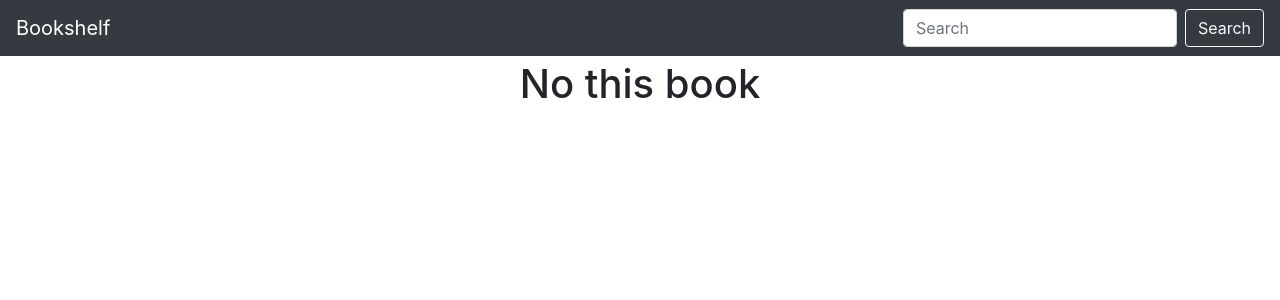
After one commit to ghlin-daniel/Bookshelf, a Django app: page /books/1/ in a window 1280 px wide. The commit adds this page. Shown: the top 300 px of the page. Run offline with Django 3.2, Linux system fonts and the light colour scheme; data that the repository does not hold is empty; some libraries are stand-ins or nearby versions.

Commit message:
Add book detail page

```diff
--- /dev/null
+++ b/books/static/books/detail.css
@@ -0,0 +1,3 @@
+#book-img-description {
+    margin-top:20px;
+}
--- a/books/templates/base/base.html
+++ b/books/templates/base/base.html
@@ -6,7 +6,7 @@
 
     {% load bootstrap4 %}
     {% bootstrap_css %}
-    {% bootstrap_javascript %}
+    {% bootstrap_javascript jquery=1 %}
 
     {% load static %}
     <link rel="stylesheet" type="text/css" href="{% static 'base/base.css' %}" />
--- /dev/null
+++ b/books/templates/books/detail.html
@@ -0,0 +1,40 @@
+{% extends 'base/base.html' %}
+
+{% block ref %}
+    {% load static %}
+    <link rel="stylesheet" type="text/css" href="{% static 'books/detail.css' %}" />
+{% endblock %}
+
+{% block content %}
+    {% if book %}
+        <div class="row">
+            <div class="col">
+                <h2>{{ book.title }}</h2>
+                <h3>{{ book.subtitle }}</h3>
+                <p>Authors: {{ book.authors }}</p>
+                <p>Publisher: {{ book.publisher }}</p>
+                <p>
+                    <button class="btn btn-secondary btn-sm" type="button" data-toggle="collapse" data-target="#detail" aria-expanded="false" aria-controls="detail">
+                        Detail
+                    </button>
+                </p>
+                <div class="collapse" id="detail">
+                    <p>Published Date: {{ book.published_date }}</p>
+                    <p>ISBN: {{ book.isbn13 }}</p>
+                    <p>Pages: {{ book.page_count }}</p>
+                    <p>Language: {{ book.language }}</p>
+                </div>
+            </div>
+        </div>
+        <div class="row" id="book-img-description">
+            <div class="col-2">
+                <img class="book-img" src="{{ book.image_url }}">
+            </div>
+            <div class="col-10">
+                <p>{{ book.description }}</p>
+            </div>
+        </div>
+    {% else %}
+        <h1 style="text-align: center">No this book</h1>
+    {% endif %}
+{% endblock %}
--- a/books/urls.py
+++ b/books/urls.py
@@ -6,4 +6,5 @@ app_name = 'books'
 urlpatterns = [
     path('', views.index, name='index'),
     path('search/', views.search, name='search'),
+    path('<int:book_isbn13>/', views.detail, name='detail'),
 ]
--- a/books/views.py
+++ b/books/views.py
@@ -26,3 +26,11 @@ def search(request):
         books = query_set[(10 * (page - 1)):10 * page]
 
     return render(request, 'books/search.html', {'q': query, 'books': books, 'total': total, 'page': page})
+
+
+def detail(request, book_isbn13):
+    try:
+        book = Book.objects.get(isbn13=book_isbn13)
+    except Book.DoesNotExist:
+        book = None
+    return render(request, 'books/detail.html', {'book': book})
```
Also changed, not shown: books/templates/books/index.html (+6 -2 lines), books/templates/books/search.html (+6 -2 lines).
